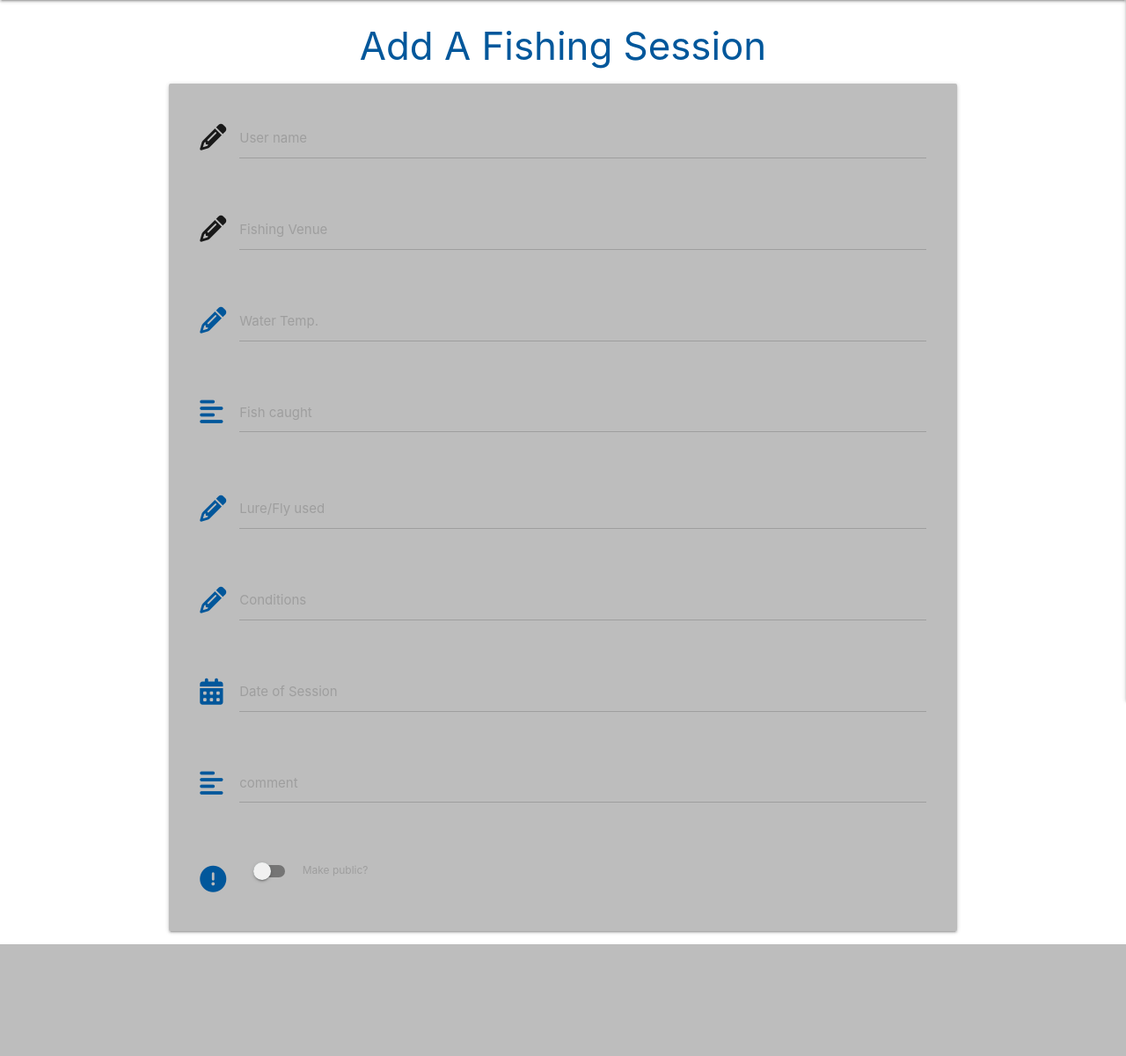
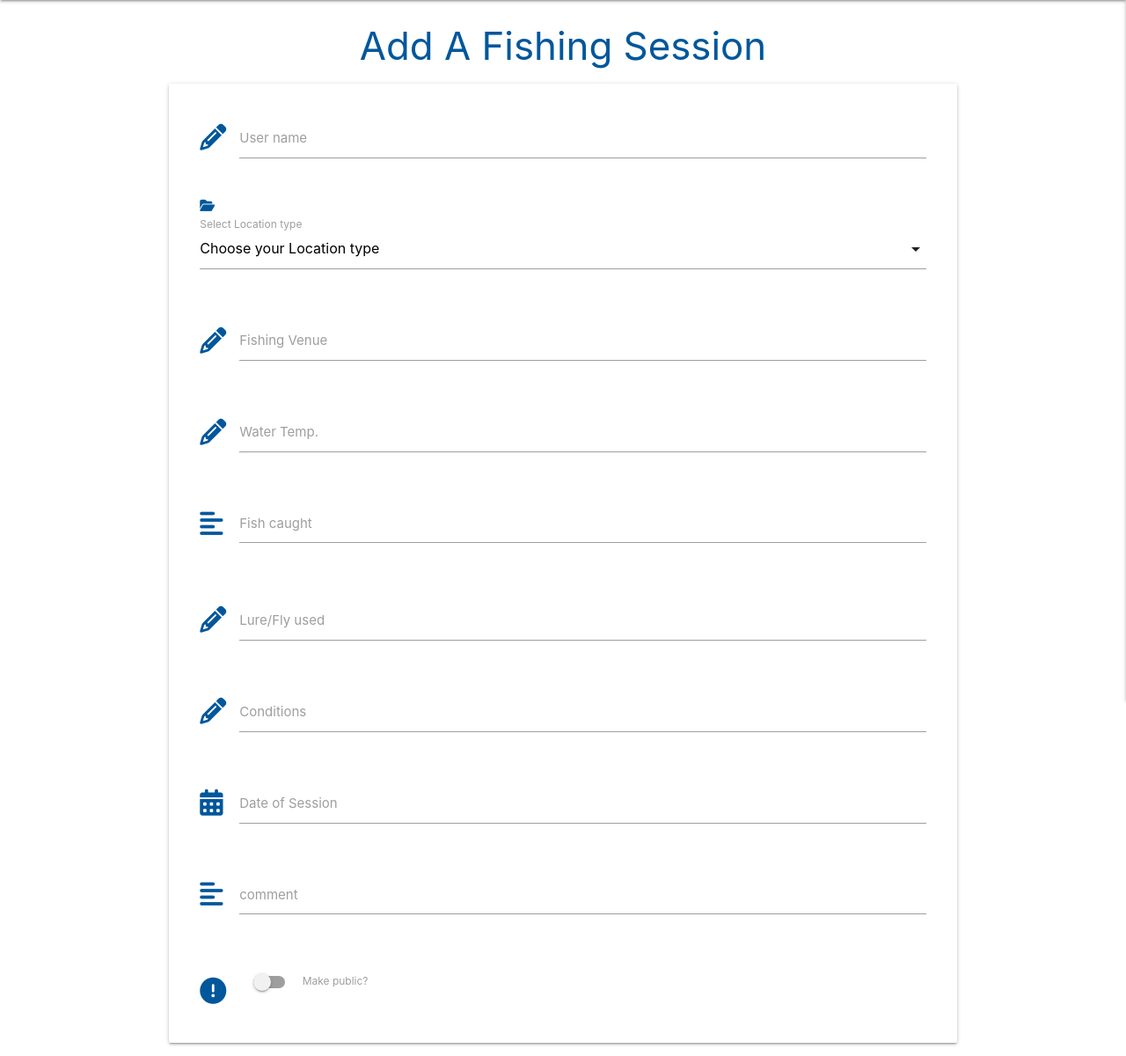
Before and after one commit to Coelecanth/project3-waterBlogged, a Flask app: page /add_task in a window 1280 px wide. Shown: the part 64-1264 px from the top of the page at 88% size. Before the commit the page ends 1137 px from the top, so only its background shows below. Run offline with Flask 3, Linux system fonts and the light colour scheme; data that the repository does not hold is empty; some libraries are stand-ins or nearby versions.

Commit message:
Added added drop down picker to add_tasks.html

```diff
--- a/app.py
+++ b/app.py
@@ -105,7 +105,8 @@ def logout():
 
 @app.route("/add_task")
 def add_task():
-    return render_template("add_tasks.html")
+    categories = mongo.db.categories.find().sort("cat-name", 1)
+    return render_template("add_tasks.html", categories=categories)
 
 
 if __name__ == "__main__":
--- a/static/js/js_script.js
+++ b/static/js/js_script.js
@@ -4,6 +4,7 @@ $(document).ready(function () {
   $(".sidenav").sidenav({edge: "right"});
   $(".collapsible").collapsible();
   $(".tooltipped").tooltip();
+  $('select').formSelect();
   $(".datepicker").datepicker({
       format: "dd mmmm, yyyy",
       yearRange: 3,
--- a/templates/add_tasks.html
+++ b/templates/add_tasks.html
@@ -3,22 +3,41 @@
 
 <h3 class="light-blue-text text-darken-4 center-align">Add A Fishing Session</h3>
 
-<div class="row card-panel grey lighten-1">
+<div class="row card-panel">
     <form class="col s12" method="POST" action="">
+        <!-- user name field input -->
+         <!-- repalce with user name from session -->
         <div class="row">
             <div class="input-field col s12">
-                <i class="fas fa-pencil-alt prefix ight-blue-text text-darken-4"></i>
+                <i class="fas fa-pencil-alt prefix light-blue-text text-darken-4"></i>
                 <input id="fd_name" name="fd_name" minlength="5" maxlength="50" type="text" class="validate" required>
                 <label for="fd_name">User name</label>
             </div>
         </div>
+                <!-- Fishing Venue type seelction  -->
+        <i class="fas fa-folder-open prefix light-blue-text text-darken-4"></i>
+
         <div class="row">
             <div class="input-field col s12">
-                <i class="fas fa-pencil-alt prefix ight-blue-text text-darken-4"></i>
+                <select id="cat_name" name="cat_name" class="validate" required>
+                    <option value="" disabled selected>Choose your Location type</option>
+                    {% for categories in categories %}
+                            <option value="{{ categories.cat_name }}">{{ categories.cat_name }}</option>
+                    {% endfor %}
+                </select>
+                <label>Select Location type</label>
+            </div>
+        </div>
+        <!-- Fishing Venue field input -->
+        <div class="row">
+            <div class="input-field col s12">
+                <i class="fas fa-pencil-alt prefix light-blue-text text-darken-4"></i>
                 <input id="fd_venue" name="fd_venue" minlength="5" maxlength="50" type="text" class="validate" required>
                 <label for="fd_venue">Fishing Venue</label>
             </div>
         </div>
+
+        <!-- water temp field input -->
         <div class="row">
             <div class="input-field col s12">
                 <i class="fas fa-pencil-alt prefix light-blue-text text-darken-4"></i>
@@ -26,6 +45,7 @@
                 <label for="fd_wtemp">Water Temp.</label>
             </div>
         </div>
+        <!-- fis caught field input -->
         <div class="row">
             <div class="input-field col s12">
                 <i class="fas fa-align-left prefix light-blue-text text-darken-4"></i>
@@ -34,6 +54,7 @@
                 <label for="fd_fish">Fish caught</label>
             </div>
         </div>
+        <!-- Lure/fly field input -->
         <div class="row">
             <div class="input-field col s12">
                 <i class="fas fa-pencil-alt prefix light-blue-text text-darken-4"></i>
@@ -42,6 +63,7 @@
                 <label for="fd_lurefly">Lure/Fly used</label>
             </div>
         </div>
+        <!-- condition field input -->
         <div class="row">
             <div class="input-field col s12">
                 <i class="fas fa-pencil-alt prefix light-blue-text text-darken-4"></i>
@@ -51,6 +73,7 @@
             </div>
         </div>
 
+        <!-- date picker  -->
         <div class="row">
             <div class="input-field col s12">
                 <i class="fas fa-calendar-alt prefix light-blue-text text-darken-4"></i>
@@ -58,6 +81,7 @@
                 <label for="fd_date">Date of Session</label>
             </div>
         </div>
+        <!-- comment text field  -->
         <div class="row">
             <div class="input-field col s12">
                 <i class="fas fa-align-left prefix light-blue-text text-darken-4"></i>
@@ -66,6 +90,7 @@
                 <label for="fd_comment">comment</label>
             </div>
         </div>
+        <!-- make public switcher -->
         <div class="row">
             <div class="input-field col s12">
                 <div class="switch">
```
